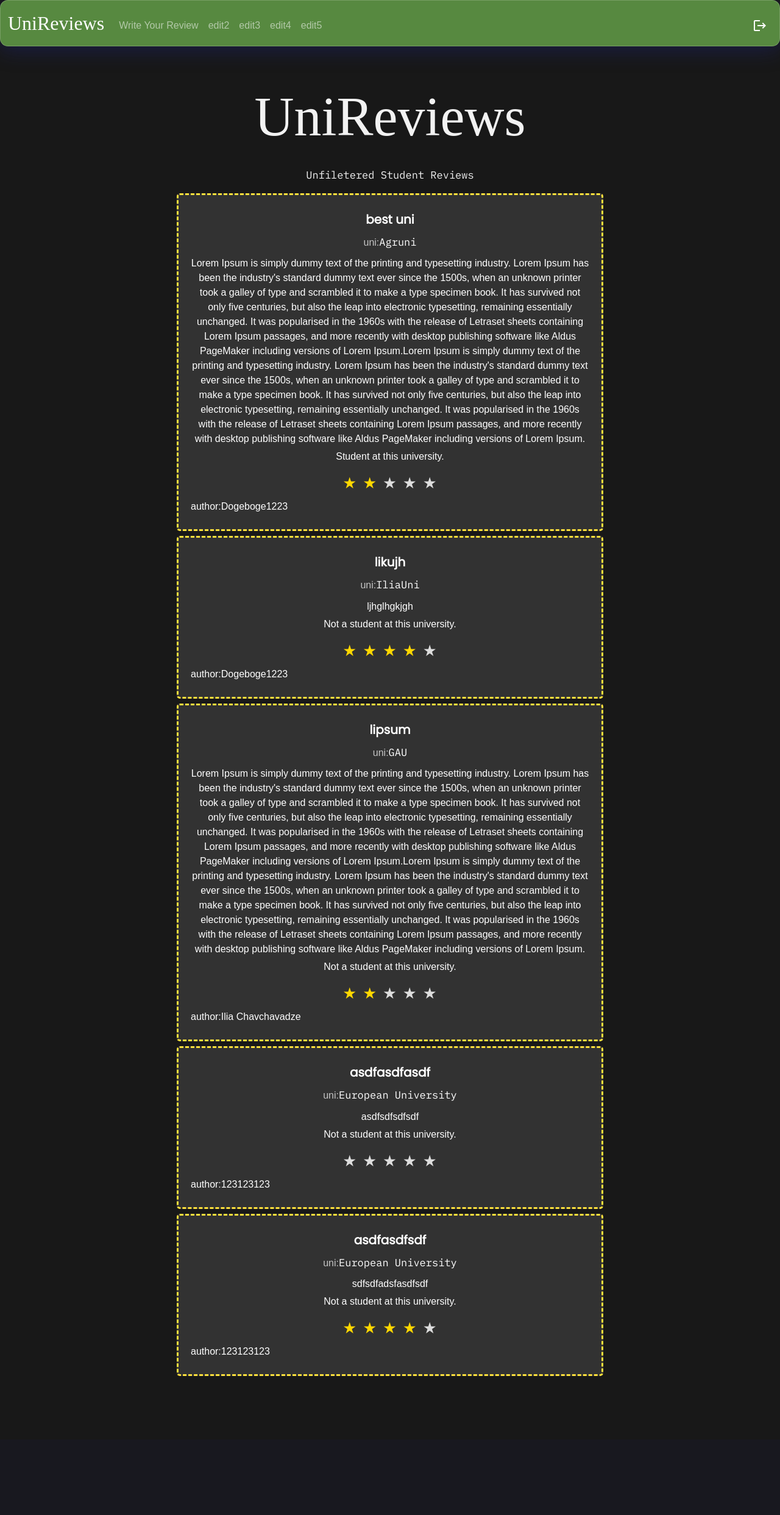
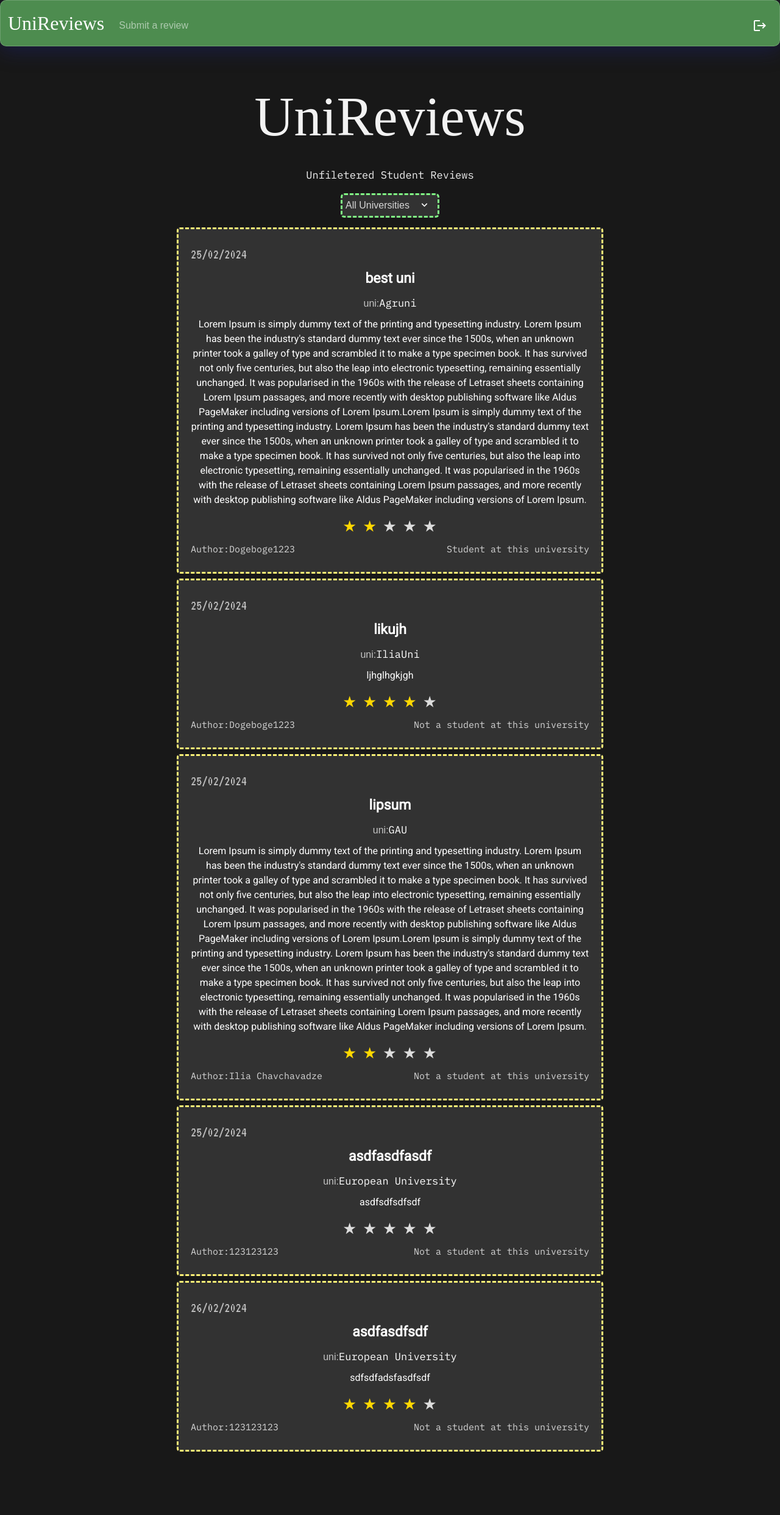
Before and after one commit to Dogeboge1023/unireviews, a Flask app: page / in a window 1280 px wide. Shown: the whole page at 61% size. Before the commit the page ends 2257 px from the top, so only its background shows below. Run offline with Flask 3, Linux system fonts and the light colour scheme; a user stored in the database is signed in; data comes from the database, SQL or seed files in the repository; both versions use the stored data as it was after the commit; some libraries are stand-ins or nearby versions; some web fonts are replaced.

Commit message:
index page working, displaying everything correctly, sorting by uni works as well,changed some colors again

```diff
--- a/app.py
+++ b/app.py
@@ -4,6 +4,7 @@ from cs50 import SQL
 from flask import Flask, flash, redirect, render_template, request, session
 from flask_session import Session
 from werkzeug.security import check_password_hash, generate_password_hash
+from datetime import datetime
 
 from helpers import apology, login_required
 
@@ -28,10 +29,19 @@ def after_request(response):
     return response
 
 
-@app.route("/")
+@app.route("/", methods=["GET"])
 @login_required
 def index():
-    rows = db.execute("SELECT id, user_id, picked_university, title, review, rating FROM reviews")
+    selected_university = request.args.get('university')
+
+    if selected_university:
+        rows = db.execute("SELECT id, user_id, picked_university, title, review, rating, submission_time FROM reviews WHERE picked_university=?", selected_university)
+        if not rows:
+            flash("No reviews for this university")
+            return redirect("/")
+    else:
+        rows = db.execute("SELECT id, user_id, picked_university, title, review, rating, submission_time FROM reviews")
+
 
     review_data = []
 
@@ -45,15 +55,16 @@ def index():
         title = row['title']
         review = row['review']
         rating = row['rating']
-        rating = rating
+        time = row['submission_time']
+        time = datetime.strptime(time, "%Y-%m-%d %H:%M:%S").strftime("%d/%m/%Y")
         repeats = db.execute("SELECT university FROM users WHERE id=?", user_id)
 
         for repeat in repeats:
             actual_university = repeat['university']
             if picked_university != actual_university:
-                status = "Not a student at this university."
+                status = "Not a student at this university"
             else:
-                status = "Student at this university."
+                status = "Student at this university"
 
 
         username = db.execute("SELECT username FROM users WHERE id=?", user_id)
@@ -69,9 +80,10 @@ def index():
             'status': status,
             'name': name,
             'selected_rating': selected_rating,
+            'submission_time': time,
         })
 
-    return render_template("index.html", reviews=review_data,  selected_rating=selected_rating)
+    return render_template("index.html", reviews=review_data,  selected_rating=selected_rating,selected_university=selected_university)
 
 
 
@@ -144,6 +156,7 @@ def register():
     return render_template("register.html")
 
 @app.route("/writeyourreview", methods=["GET","POST"])
+@login_required
 def writeyourreview():
     if request.method == "POST":
         picker = request.form.get("uniselectwrite")
@@ -153,7 +166,8 @@ def writeyourreview():
             rating = request.form.get('rating')
         else:
             rating = 0
-        db.execute("INSERT INTO reviews (user_id, picked_university, title, review, rating) VALUES (?, ?, ?, ?, ?)",session["user_id"], picker, title, review, rating)
+        current_time = datetime.now()
+        db.execute("INSERT INTO reviews (user_id, picked_university, title, review, rating, submission_time) VALUES (?, ?, ?, ?, ?, ?)",session["user_id"], picker, title, review, rating,current_time)
         flash("Submitted")
         return redirect("/")
     return render_template("write_your_review.html")
--- a/static/styles.css
+++ b/static/styles.css
@@ -8,11 +8,11 @@ nav .navbar-brand
 
 }
 .background-image{
-    background: rgba( 154, 255, 107, 0.49 );
+    background: rgba( 129, 255, 133, 0.5 );
     box-shadow: 0 8px 32px 0 rgba( 31, 38, 135, 0.37 );
     backdrop-filter: blur( 0px );
     -webkit-backdrop-filter: blur( 0px );
-    border-radius: 13px;
+    border-radius: 10px;
     border: 1px solid rgba( 255, 255, 255, 0.18 );
 }
 /*ANIMATOIN FOR HOVER ANIMATION ON NAV BAR*/
@@ -26,8 +26,8 @@ nav .navbar-brand
     height: 3px;
     width: 100%;
     background-color: #98FB98;
-    background-color: #0f2f46;
-    border-radius: 13px;
+    background-color: #abc4a3;
+    border-radius: 500px;
     position: absolute;
     bottom: 0;
     left: 0;
@@ -36,7 +36,7 @@ nav .navbar-brand
     opacity: 1;
 }
 .form-select{
-    width: 150px;
+    width: 170px;
 }
 .red-star{
     color:red;
@@ -47,7 +47,7 @@ body{
 .form-color {
 
     color: #d6d6d6;
-    border: 1px solid #eb6a5c;
+    border: 2px solid rgb(255, 80, 80); /*try dashed here and maybe change color to something else like these: rgb(255, 80, 80); rgb(255, 129, 133);*/
     background-color: #323232;
     padding: 5px;
 
@@ -58,7 +58,7 @@ body{
 }
 .form-color:focus{
     outline: none;
-    border: 2px solid #1a863d;
+    border: 2px groove #1a863d;
     background-color: #F2F2F2;
     box-shadow: 0 0 5px rgba(176, 191, 26, 0.5);
     background-color: #323232;
@@ -133,12 +133,10 @@ body{
 }
 .form-color-2{
     color: #d6d6d6;
-    border:  3px dashed #98FB98;
+    border:  3px dashed rgb(129, 255, 133);;
     background-color: #323232;
     padding: 5px;
 }
-.form-color-2:focus{
-    outline: none;}
 textarea {
   font-size: 0.8rem;
   letter-spacing: 1px;
@@ -164,7 +162,7 @@ textarea {
 .title{
     background-color: #323232;
     color: #ffffff;
-    border:  3px dashed #98FB98;
+    border:  3px dashed rgb(129, 255, 133);
 }
 .title:focus{
     background-color: #323232;
@@ -232,7 +230,7 @@ textarea {
     width: 700px;
     margin: 0 auto;
     padding: 20px;
-    border: 3px dashed rgb( 255,224,60);
+    border: 3px dashed #fff176;
     border-radius: 5px;
     background-color: #323232;
     overflow-wrap: break-word;
@@ -250,14 +248,10 @@ textarea {
 .reviewtext p {
     margin: 5px 0;
   }
-
-
 .titlebold{
-    font-family: "Poppins", sans-serif;
     font-weight: bold;
-    font-style: normal;
     color: #ffffff;
-    font-size: 20px;
+    font-size: 23px;
 }
 .togetherp{
     display: inline-block;
@@ -283,13 +277,13 @@ textarea {
   }
 
 /* Ensure labels are displayed inline-block with visual cues for interactivity */
-.cock {
+.xstars {
     display: inline-block;
     cursor: default; /* Indicate interactivity */
   }
 
   /* Style the star icons */
-  .cock:before {
+  .xstars:before {
     content: '\2605'; /* Unicode character for a star */
     font-size: 2em;
     color: #ddd; /* Default unselected star color */
@@ -303,4 +297,49 @@ textarea {
   }
 .author{
     text-align: left;
+    font-family: "IBM Plex Mono", monospace;
+    font-weight: 500;
+    font-style: normal;
+    opacity: 0.80;
 }
+.status{
+    text-align:right;
+    font-family: "IBM Plex Mono", monospace;
+    font-weight: 500;
+    font-style: normal;
+    opacity: 0.80;
+}
+.review-footer {
+    display: flex;
+    justify-content: space-between;
+}
+.mainreviewtextfont {
+    font-family: "Roboto", sans-serif;
+    font-style: normal;
+  }
+.sizefont{
+    font-size: 15px;
+}
+@media only screen and (max-width: 600px) {
+    .review-footer {
+        flex-direction: column;
+        align-items: center;
+    }
+}
+.date-align{
+    text-align: left;
+    opacity: 0.70;
+    font-family: "VT323", monospace;
+    font-weight: 400;
+    font-style: normal;
+    font-size: 23px;
+}
+.form-color-3{
+    color: #d6d6d6;
+    border:  3px dashed rgb(129, 255, 133);
+    background-color: #323232;
+    padding: 5px;
+}
+.custom-select {
+    background: #323232 url("dropdown.svg")no-repeat right .75rem center/19px 25px !important;
+  }
--- a/templates/index.html
+++ b/templates/index.html
@@ -14,26 +14,61 @@
     <p>Unfiletered Student Reviews</p>
 <body class="bodydesign">
 </div>
+<form class="mb-2" method="GET" action="{{ url_for('index') }}" id="reviewForm"> <!--man what is this-->
+    <select class=" custom-select my-3 form-select mx-auto w-auto form-color-3 " id="university"name="university" onchange="this.form.submit()">
+        <option value="" {% if selected_university == "" or selected_university == None %}selected{% endif %}>All Universities</option>
+        <option value="Agruni" {% if selected_university == "Agruni" %}selected{% endif %}>Agruni</option>
+        <option value="ATSU" {% if selected_university == "ATSU" %}selected{% endif %}>ATSU</option>
+        <option value="ALTE" {% if selected_university == "ALTE" %}selected{% endif %} >ALTE</option>
+        <option value="Art+Academy" {% if selected_university == "Art+Academy" %}selected{% endif %} >Art Academy</option>
+        <option value="BSU" {% if selected_university == "BSU" %}selected{% endif %} >BSU</option>
+        <option value="BTU" {% if selected_university == "BTU" %}selected{% endif %} >BTU</option>
+        <option value="CIU" {% if selected_university == "CIU" %}selected{% endif %} >CIU</option>
+        <option value="Caucasus+University" {% if selected_university == "Caucasus+University" %}selected{% endif %} >Caucasus University</option>
+        <option value="DAUG" {% if selected_university == "DAUG" %}selected{% endif %} >DAUG</option>
+        <option value="European+University" {% if selected_university == "European+University" %}selected{% endif %}>European University</option>
+        <option value="Freeuni" {% if selected_university == "Freeuni" %}selected{% endif %} >Freeuni</option>
+        <option value="GAU" {% if selected_university == "GAU" %}selected{% endif %} >GAU</option>
+        <option value="GTU/STU" {% if selected_university == "GTU/STU" %}selected{% endif %} >GTU/STU</option>
+        <option value="GIPA" {% if selected_university == "GIPA" %}selected{% endif %} >GIPA</option>
+        <option value="GRUNI" {% if selected_university == "GRUNI" %}selected{% endif %} >GRUNI</option>
+        <option value="IBSU" {% if selected_university == "IBSU" %}selected{% endif %} >IBSU</option>
+        <option value="KIU" {% if selected_university == "KIU" %}selected{% endif %} >KIU</option>
+        <option value="IliaUni" {% if selected_university == "IliaUni" %}selected{% endif %} >IliaUni</option>
+        <option value="SOU" {% if selected_university == "SOU" %}selected{% endif %} >SOU</option>
+        <option value="SEU" {% if selected_university == "SEU" %}selected{% endif %} >SEU</option>
+        <option value="SABAUNI" {% if selected_university == "SABAUNI" %}selected{% endif %} >SABAUNI</option>
+        <option value="SANGU" {% if selected_university == "SANGU" %}selected{% endif %} >SANGU</option>
+        <option value="TAFU" {% if selected_university == "TAFU" %}selected{% endif %} >TAFU</option>
+        <option value="TSMU" {% if selected_university == "TSMU" %}selected{% endif %} >TSMU</option>
+        <option value="TSU" {% if selected_university == "TSU" %}selected{% endif %} >TSU</option>
+        <option value="UG" {% if selected_university == "UG" %}selected{% endif %} >UG</option>
+        <option value="other" {% if selected_university == "other" %}selected{% endif %} >other</option>
+</select>
+</form>
 
 {% for review in reviews %}
     <div class="mb-2 reviewtext">
-        <p class="titlebold">{{ review.title }}</p>
+        <p class="date-align">{{ review.submission_time }}</p>
+        <p class="mainreviewtextfont titlebold">{{ review.title }}</p>
         <p class="uniopacity togetherp">uni:</p><p class="togetherp unibold">{{ review.picked_university}}</p>
-        <p>{{ review.review}}</p>
-        <p>{{ review.status }}</p>
+        <p class="mainreviewtextfont">{{ review.review}}</p>
         <div class="rating1">
             <input  type="radio" id="star5" name="rating" disabled value="5" {% if selected_rating == 5 %} checked {% endif %}>
-            <label for="star5" class="cock {% if review.selected_rating >= 5 %}selected{% endif %}"></label>
+            <label for="star5" class="xstars {% if review.selected_rating >= 5 %}selected{% endif %}"></label>
             <input disabled type="radio" id="star4" name="rating" value="4" {% if selected_rating == 4 %} checked {% endif %}>
-            <label for="star4" class="cock {% if review.selected_rating >= 4 %}selected{% endif %}"></label>
+            <label for="star4" class="xstars {% if review.selected_rating >= 4 %}selected{% endif %}"></label>
             <input type="radio" id="star3" disabled name="rating" value="3" {% if selected_rating == 3 %} checked {% endif %}>
-            <label for="star3" class="cock {% if review.selected_rating >= 3 %}selected{% endif %}"></label>
+            <label for="star3" class="xstars {% if review.selected_rating >= 3 %}selected{% endif %}"></label>
             <input type="radio" id="star2" disabled name="rating" value="2" {% if selected_rating == 2 %} checked {% endif %}>
-            <label for="star2" class="cock {% if review.selected_rating >= 2 %}selected{% endif %}"></label>
+            <label for="star2" class="xstars {% if review.selected_rating >= 2 %}selected{% endif %}"></label>
             <input type="radio" id="star1" disabled name="rating" value="1" {% if selected_rating == 1 %} checked {% endif %}>
-            <label for="star1" class="cock {% if review.selected_rating >= 1 %}selected{% endif %}"></label>
+            <label for="star1" class="xstars {% if review.selected_rating >= 1 %}selected{% endif %}"></label>
         </div>
-        <p class="author">author:{{ review.name }}</p>
+        <div class="review-footer">
+        <p class="author sizefont">Author:{{ review.name }}</p>
+        <p class="sizefont status">{{ review.status }}</p>
+        </div>
 
     </div>
 {% endfor %}
--- a/templates/layout.html
+++ b/templates/layout.html
@@ -10,10 +10,16 @@
     />
     <link rel="preconnect" href="https://fonts.googleapis.com">
 <link rel="preconnect" href="https://fonts.gstatic.com" crossorigin>
+<link href="https://fonts.googleapis.com/css2?family=Roboto&display=swap" rel="stylesheet">
+    <link rel="preconnect" href="https://fonts.googleapis.com">
+<link rel="preconnect" href="https://fonts.gstatic.com" crossorigin>
 <link href="https://fonts.googleapis.com/css2?family=Poppins&display=swap" rel="stylesheet">
 <link rel="preconnect" href="https://fonts.googleapis.com">
 <link rel="preconnect" href="https://fonts.gstatic.com" crossorigin>
 <link href="https://fonts.googleapis.com/css2?family=IBM+Plex+Mono&display=swap" rel="stylesheet">
+<link rel="preconnect" href="https://fonts.googleapis.com">
+<link rel="preconnect" href="https://fonts.gstatic.com" crossorigin>
+<link href="https://fonts.googleapis.com/css2?family=VT323&display=swap" rel="stylesheet">
 
     <meta charset="utf-8" />
     <meta name="viewport" content="initial-scale=1, width=device-width" />
@@ -58,20 +64,7 @@
           {% if session["user_id"] %}
           <ul class="navbar-nav me-auto mt-2">
             <li class="nav-item">
-              <a class="nav-link" href="/writeyourreview">Write Your Review</a>
-            </li>
-            <li class="nav-item">
-              <a class="nav-link" href="/edit2">edit2</a>
-            </li>
-            <li class="nav-item">
-              <a class="nav-link" href="/edit3">edit3</a>
-            </li>
-            <li class="nav-item">
-              <a class="nav-link" href="/edit4">edit4</a>
-            </li>
-            <li class="nav-item">
-              <a class="nav-link" href="/edit5">edit5</a>
-            </li>
+              <a class="nav-link" href="/writeyourreview">Submit a review</a>
           </ul>
           <ul class="navbar-nav ms-auto mt-2">
             <li class="nav-item">
--- a/templates/write_your_review.html
+++ b/templates/write_your_review.html
@@ -14,8 +14,8 @@
     <p>Write your opinion about your university</p>
 </div>
 <form id="reviewForm">
-      <select class="form-select mx-auto w-auto form-color-2 " id="selectwrite"name="uniselectwrite" required>
-      <option disabled selected value="">Pick  Univeristy To Review</option>
+      <select class="custom-select form-select mx-auto form-color-2 " id="selectwrite"name="uniselectwrite" required>
+      <option disabled selected value="">Select University</option>
       <option>Agruni</option>
       <option>ATSU</option>
       <option>ALTE</option>
```
Also changed, not shown: static/dropdown.svg (added), unireviews.db, 2 other files.
